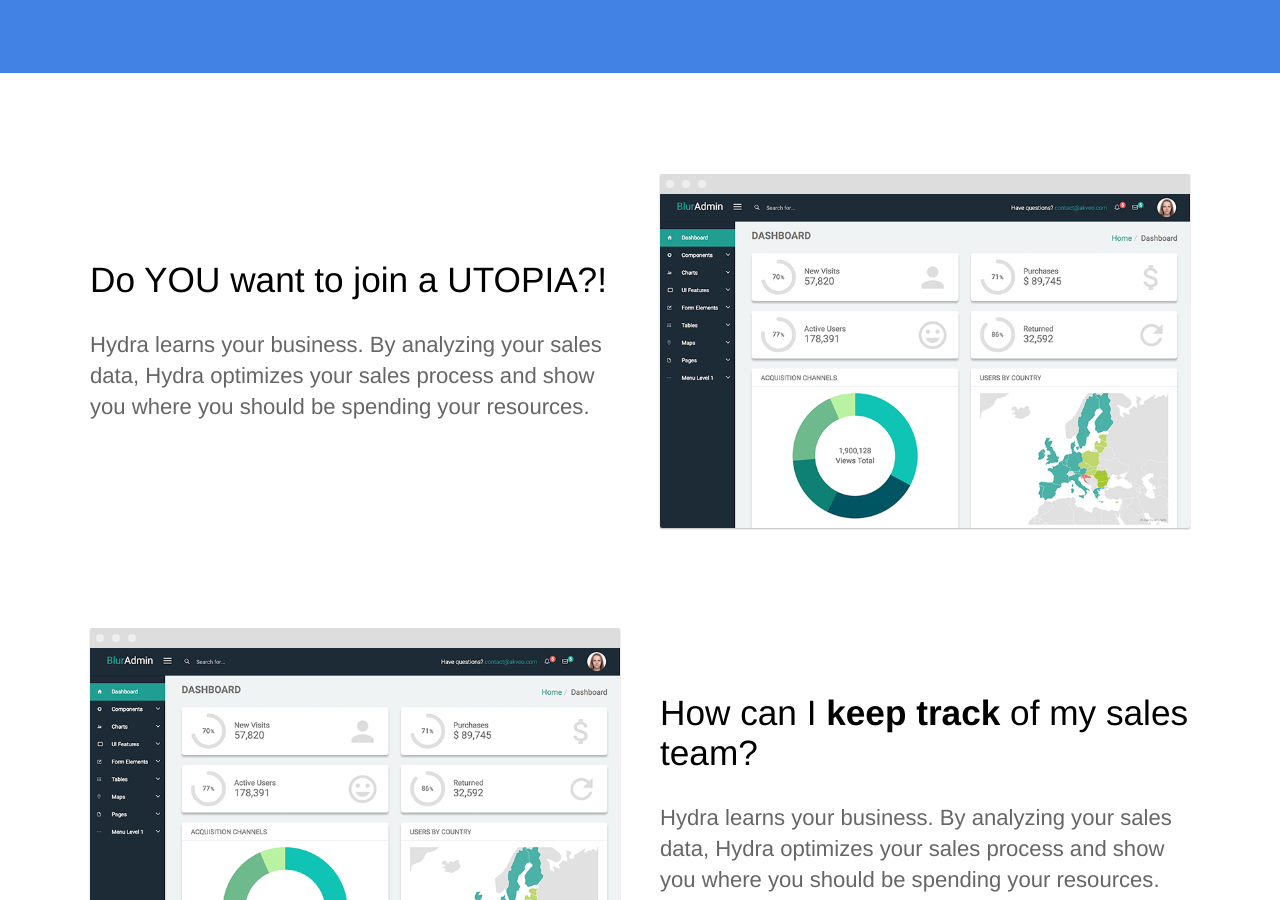
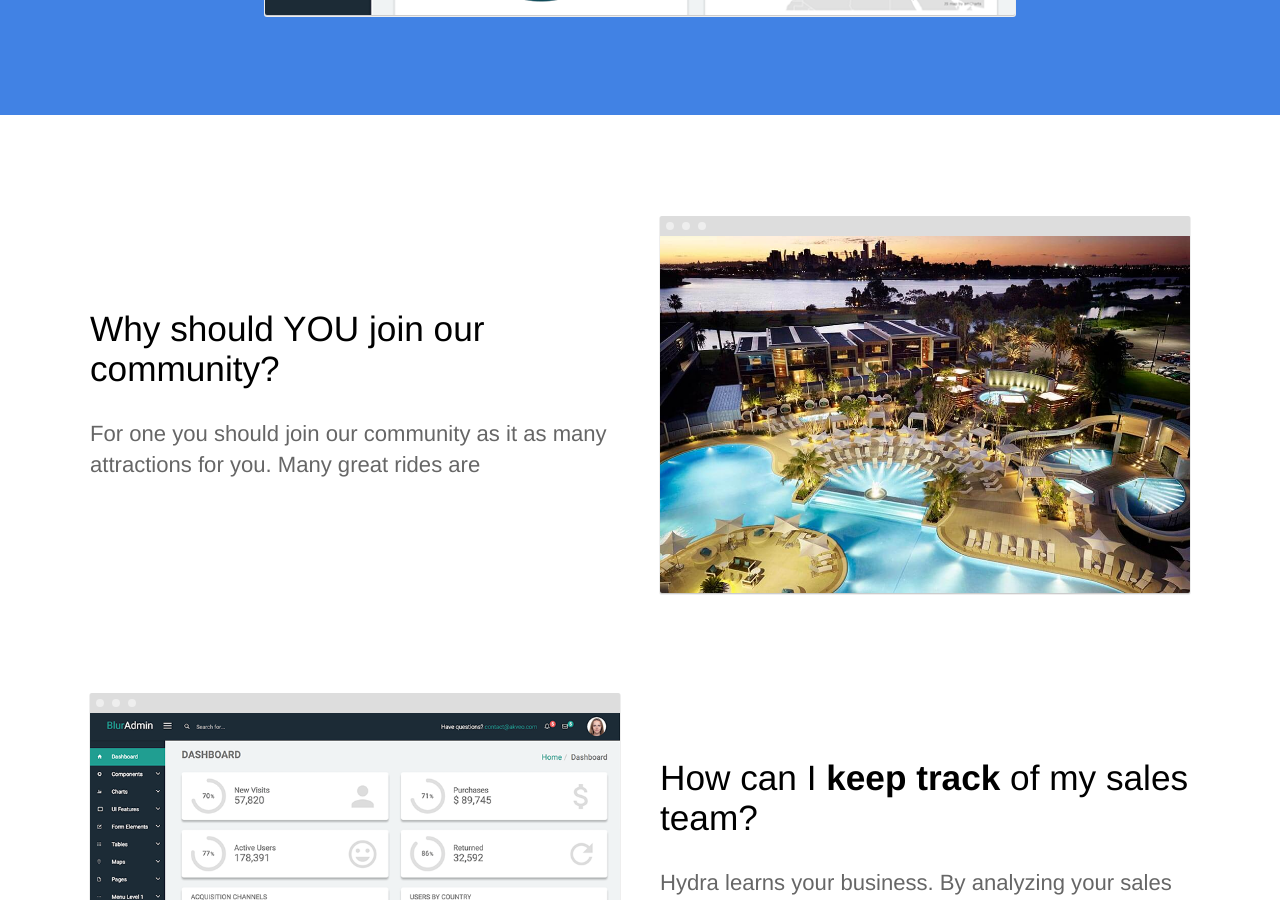
Before and after one commit to tagopia/tagopia.github.io, a Jekyll site: the page built from index.html, in a window 1280 px wide and 900 px high, scrolled down 863 px. Built offline with Jekyll 4.4.1, drawn with Linux system fonts in a browser that asks for light colours; some of the changed text lies outside the part shown.

Commit message:
update text

```diff
--- a/index.html
+++ b/index.html
@@ -4,8 +4,8 @@
 ---
 <section class="hero">
 	<div class="text-container">
-		<h1 class="editable">The last sales CRM <strong>you'll ever need</strong></h1>
-		<p class="subtext editable">Track and optimize your sales team in real time.</p>
+		<h1 class="editable">Welcome to Sam's Utopia<strong>the only resort you'll ever need</strong></h1>
+		<p class="subtext editable">.</p>
 		<div class="cta button alt"><a href="{{ site.baseurl }}/contact/">Get Started Free</a></div>
 		<div>
 			<img src="{{ site.baseurl }}/images/dashboard.png" alt="Screenshot" class="screenshot editable" />
@@ -17,11 +17,11 @@
 	<section>
 		<div class="container flex">
 			<div class="text editable">
-				<h2>Do YOU want to join a UTOPIA?!</h2>
-				<p>Hydra learns your business. By analyzing your sales data, Hydra optimizes your sales process and show you where you should be spending your resources. </p>
+				<h2>Why should YOU join our community?</h2>
+				<p>For one you should join our community as it as many attractions for you. Many great rides are  </p>
 			</div>
 			<div class="image">
-				<img src="{{ site.baseurl }}/images/dashboard.png" alt="Screenshot" class="screenshot editable" />
+				<img src="{{ site.baseurl }}/images\y_join_our_utopia.jpg" alt="Screenshot" class="screenshot editable" />
 			</div>
 		</div>
 	</section>
```
Also changed, not shown: docker-compose.yml (added, +11 -0 lines), images/y_join_our_utopia.jpg (added), 1 other file.
